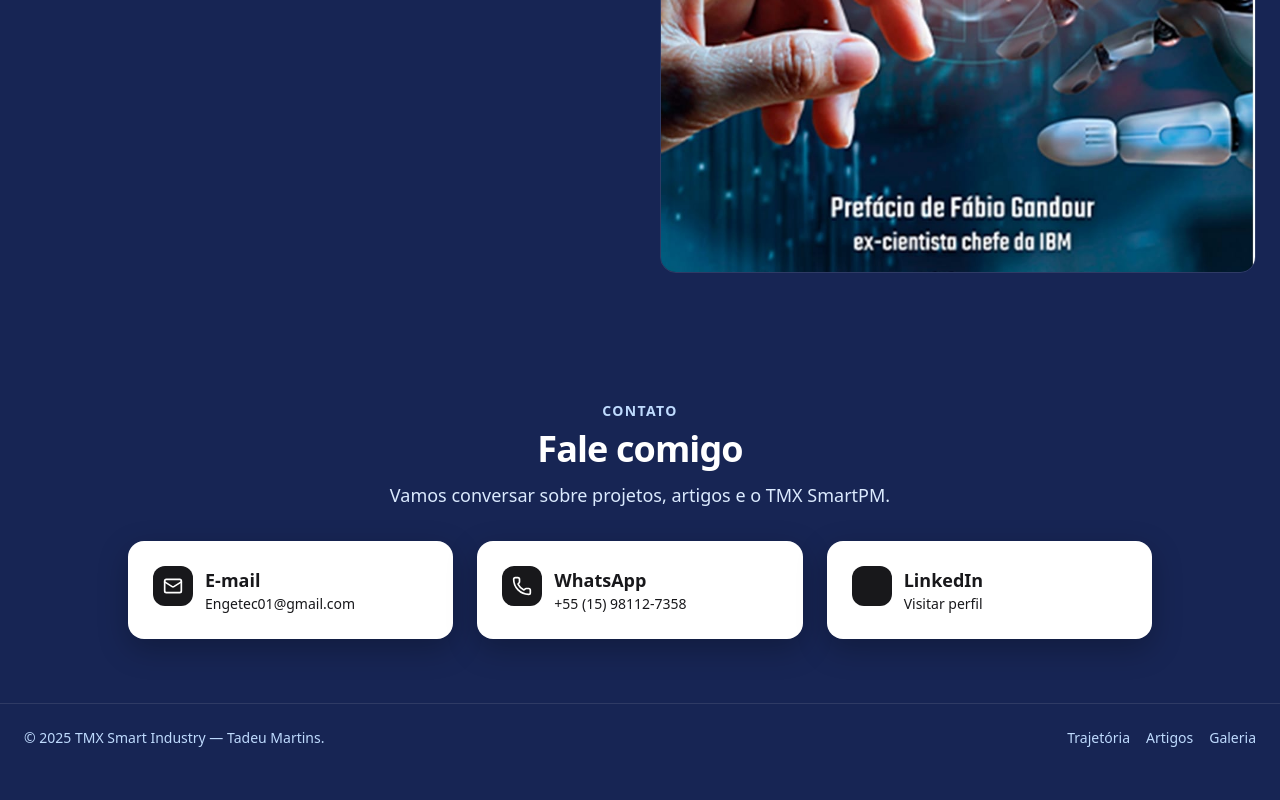
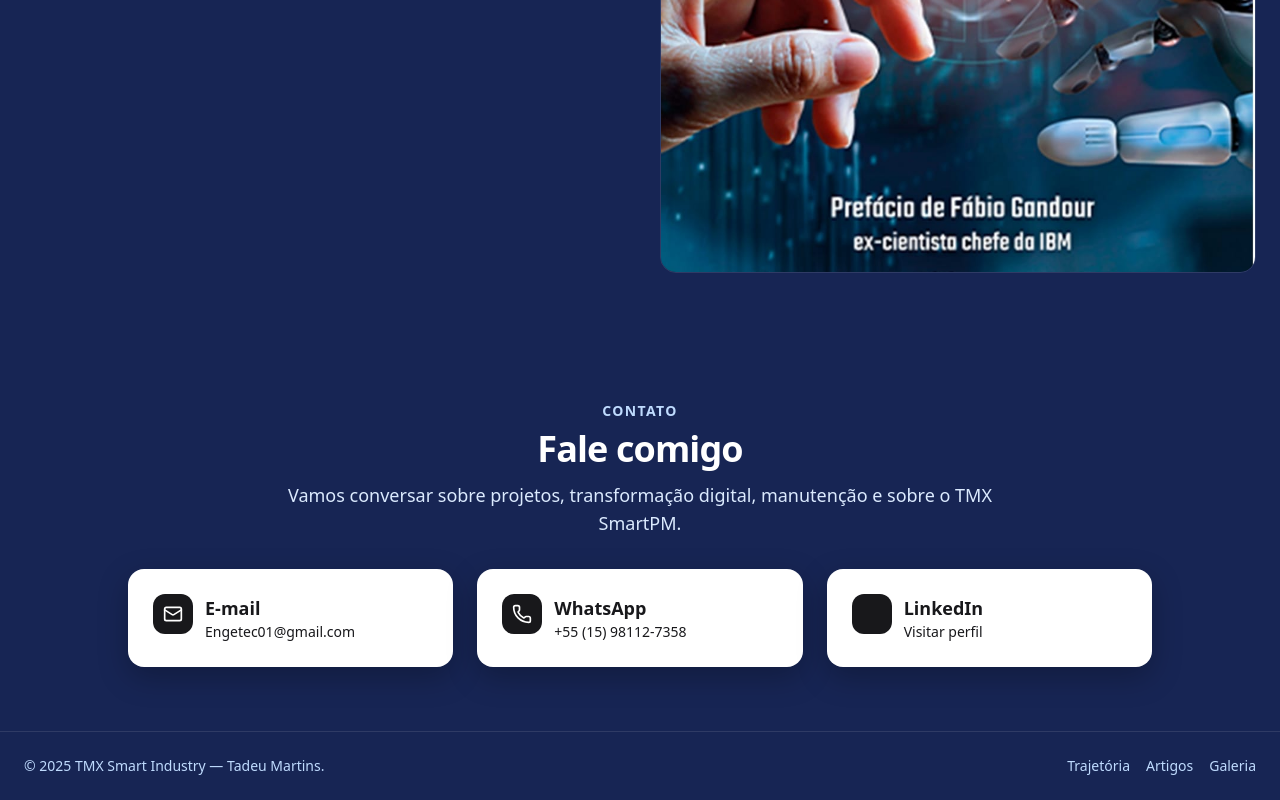
Before and after one commit to TadeuMartins/TMXwebpage, a plain HTML site: page index.html in a window 1280 px wide. Shown: the part 6003-6803 px from the top of the page. Before the commit the page ends 6775 px from the top, so only its background shows below. Drawn offline with nearby package versions, Linux system fonts and the light colour scheme; some icons are missing.

Commit message:
Update index.html

```diff
--- a/index.html
+++ b/index.html
@@ -326,7 +326,7 @@
       el('div', {class:'mx-auto max-w-3xl text-center'}, [
         el('p', {class:'mb-2 text-sm font-semibold uppercase tracking-widest text-blue-200'}, [txt('Contato')]),
         el('h2', {class:'text-3xl font-bold tracking-tight sm:text-4xl'}, [txt('Fale comigo')]),
-        el('p', {class:'mt-3 text-lg text-blue-100'}, [txt('Vamos conversar sobre projetos, artigos e o TMX SmartPM.')])
+        el('p', {class:'mt-3 text-lg text-blue-100'}, [txt('Vamos conversar sobre projetos, transformação digital, manutenção e sobre o TMX SmartPM.')])
       ]),
       el('div', {class:'mx-auto mt-8 grid max-w-5xl grid-cols-1 gap-6 md:grid-cols-3'}, [
         el('a', {href:'mailto:'+(C.contato?.email||'#'), class:'rounded-2xl border border-white/10 bg-white p-6 text-zinc-900 shadow-soft'}, [
```
